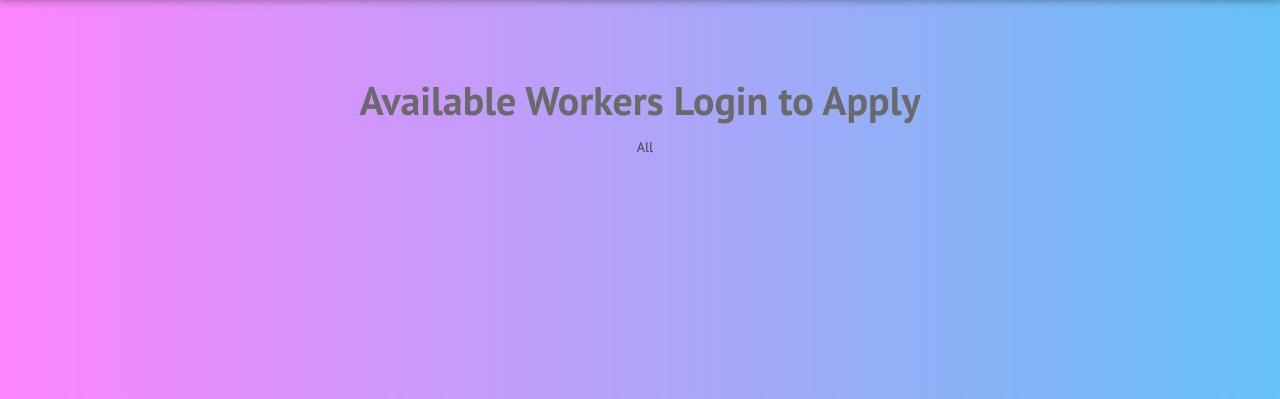
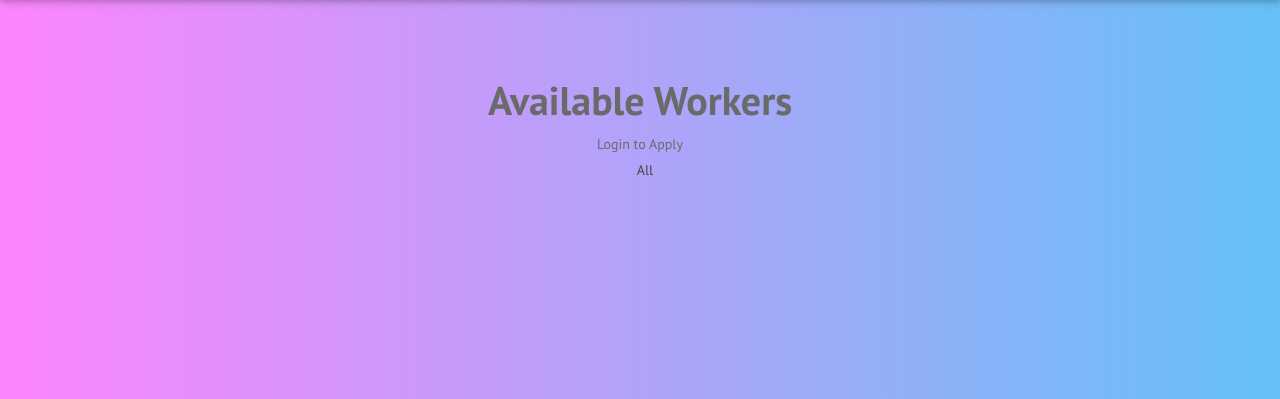
Before and after one commit to blurryface92/locum-app, a Flask app: page /jobs in a window 1280 px wide. Shown: the part 124-523 px from the top of the page. Run offline with Flask 2, Linux system fonts and the light colour scheme; data that the repository does not hold is empty; some libraries are stand-ins or nearby versions.

Commit message:
ver30 somthing

```diff
--- a/templates/jobs.html
+++ b/templates/jobs.html
@@ -4,9 +4,11 @@
 
 <div class="jobs">
     <h1 class="workers">Available Workers
+
+    </h1>
+    <div class="hushyar">
         <span class="text-center">Login to Apply</span>
-    </h1>
-
+    </div>
     <div class="flexbox">
         <a href="/jobs">All</a>
         {% for job in list_of_jobs %}
```
